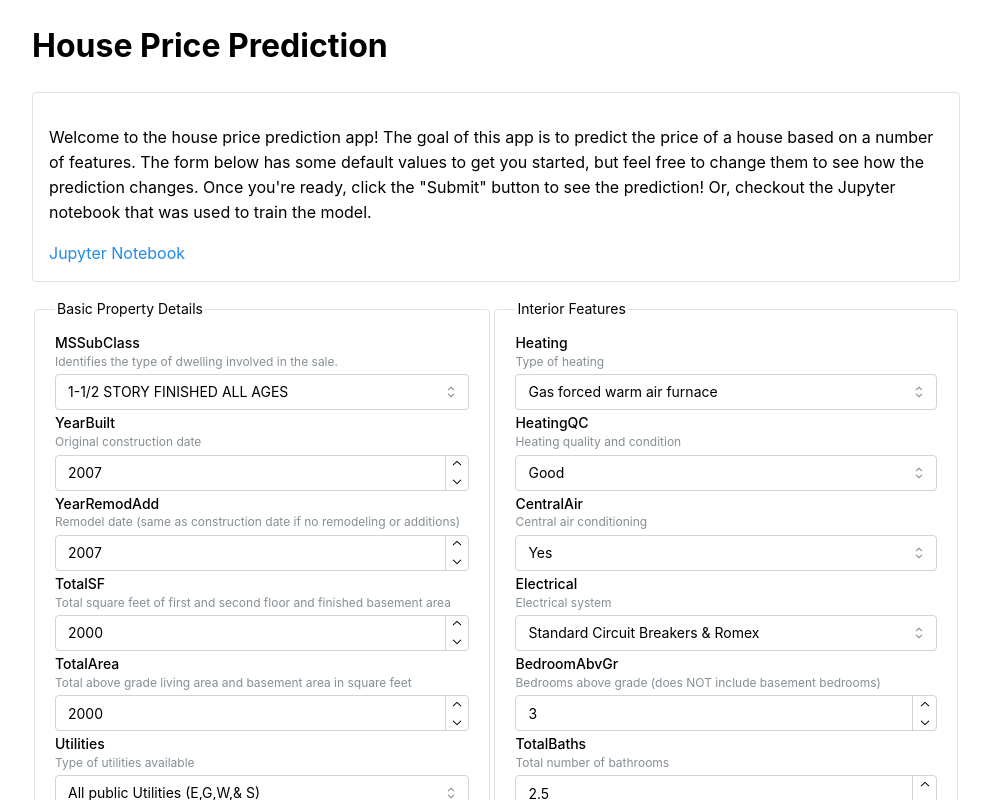
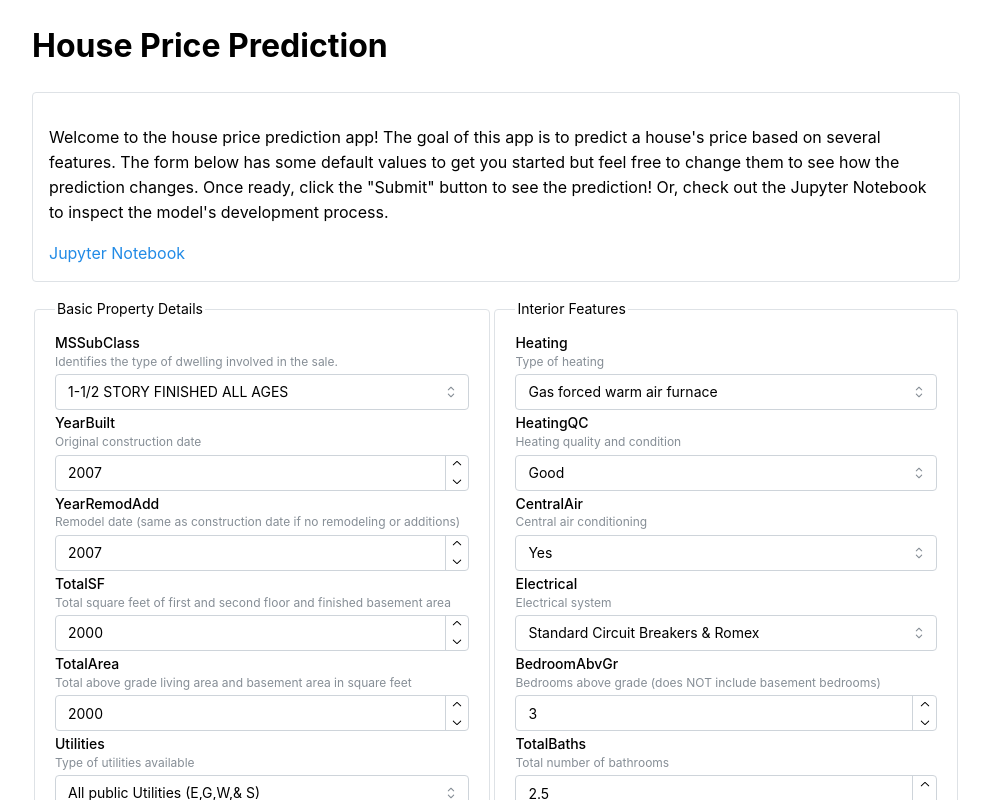
Before and after one commit to krisburke/house-price-prediction-capstone, a React (Vite) app in the folder client/: page / in a window 1280 px wide. Shown: the top 800 px of the page, without its empty margins (144-1135 px from the left). Built offline with nearby package versions, Linux system fonts and the light colour scheme.

Commit message:
Update client message

```diff
--- a/client/src/components/App.tsx
+++ b/client/src/components/App.tsx
@@ -8,11 +8,11 @@ export const App = () => {
       <Card mb='md' withBorder>
         <p>
           Welcome to the house price prediction app! The goal of this app is to
-          predict the price of a house based on a number of features. The form
-          below has some default values to get you started, but feel free to
-          change them to see how the prediction changes. Once you're ready,
-          click the "Submit" button to see the prediction! Or, checkout the
-          Jupyter notebook that was used to train the model.
+          predict a house's price based on several features. The form below has
+          some default values to get you started but feel free to change them to
+          see how the prediction changes. Once ready, click the "Submit" button
+          to see the prediction! Or, check out the Jupyter Notebook to inspect
+          the model's development process.
         </p>
         <Anchor href='/notebook' target='_blank' rel='noopener noreferrer'>
           Jupyter Notebook
```
